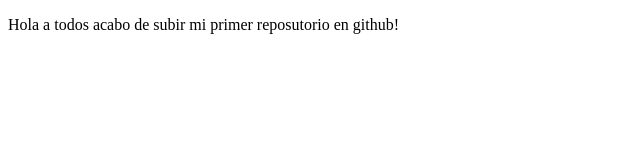
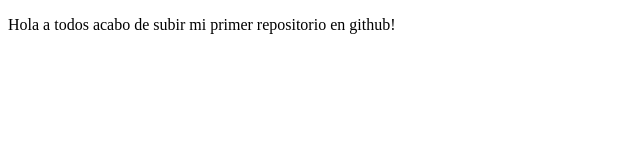
Before and after one commit to LuzMaV/proyectodemocursoprework, a plain HTML site: page index.html in a window 1280 px wide. Shown: the full height of the page, 0-640 px from the left. Drawn offline with Linux system fonts and the light colour scheme.

Commit message:
first commit

```diff
--- a/index.html
+++ b/index.html
@@ -8,7 +8,7 @@
 </head>
 <body>
     <p>
-       Hola a todos acabo de subir mi primer reposutorio en github!
+       Hola a todos acabo de subir mi primer repositorio en github!
     </p>
 </body>
 </html>
```
